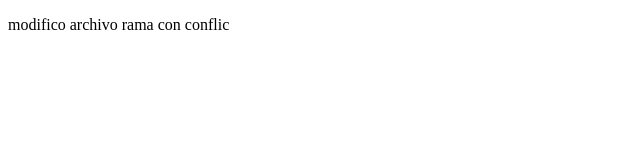
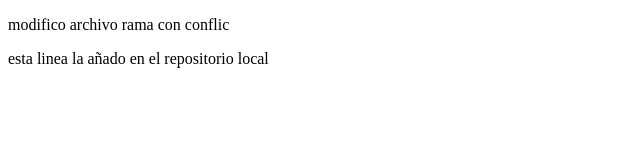
Before and after one commit to JesusNogueraPHP/practica-git-local, a plain HTML site: page 2.html in a window 1280 px wide. Shown: the whole page, without its empty margins (0-640 px from the left). Drawn offline with Linux system fonts and the light colour scheme.

Commit message:
cambio añadido desde local

```diff
--- a/2.html
+++ b/2.html
@@ -8,6 +8,7 @@
 </head>
 <body>
     <p>modifico archivo rama con conflic</p>
+    <p>esta linea la añado en el repositorio local</p>
 
 </body>
 </html>
```
